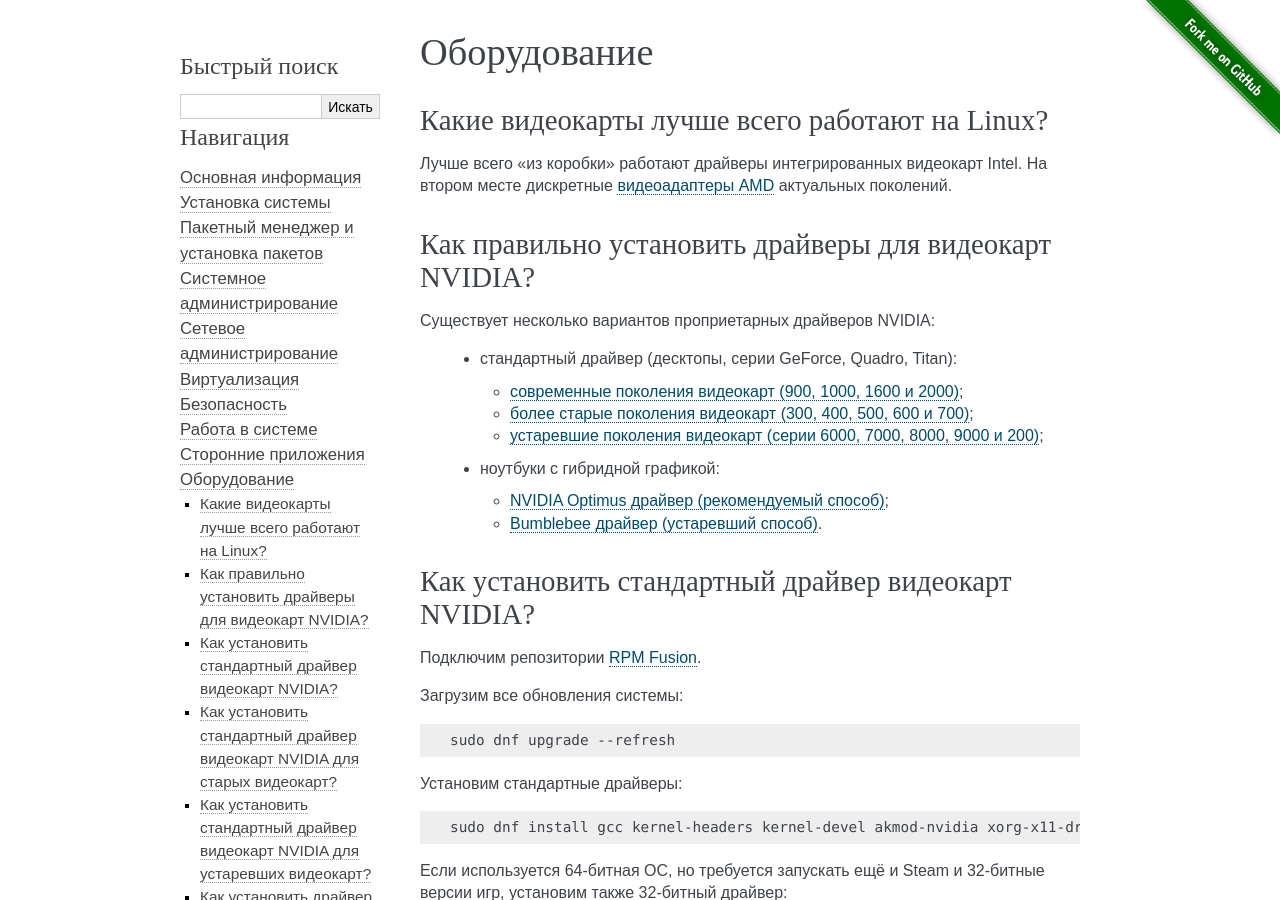
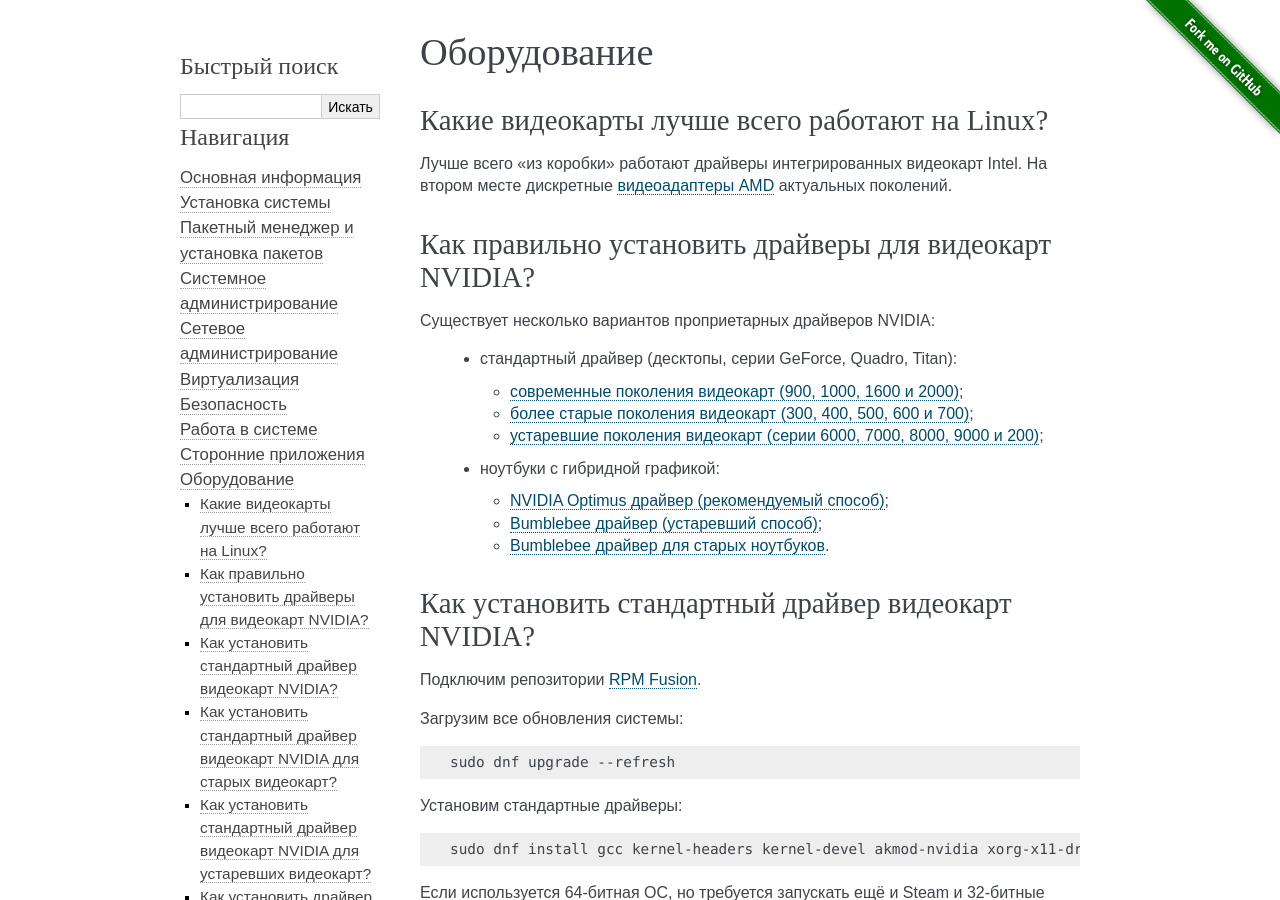
Before and after one commit to RussianFedora/FAQ, a Sphinx documentation site: the page built from source/hardware.rst, in a window 1280 px wide and 900 px high. Built offline with Sphinx 7.4.7, drawn with Linux system fonts in a browser that asks for light colours.

Commit message:
Added internal hyperlink to NVIDIA index question.

```diff
--- a/source/hardware.rst
+++ b/source/hardware.rst
@@ -36,7 +36,8 @@
   * ноутбуки с гибридной графикой:
 
     * :ref:`NVIDIA Optimus драйвер (рекомендуемый способ) <nvidia-optimus>`;
-    * :ref:`Bumblebee драйвер (устаревший способ) <nvidia-legacy-optimus>`.
+    * :ref:`Bumblebee драйвер (устаревший способ) <nvidia-legacy-optimus>`;
+    * :ref:`Bumblebee драйвер для старых ноутбуков <nvidia-legacy-unmanaged>`.
 
 .. index:: video, gpu, repository, nvidia, drivers, third-party
 .. _nvidia-standard:
```
